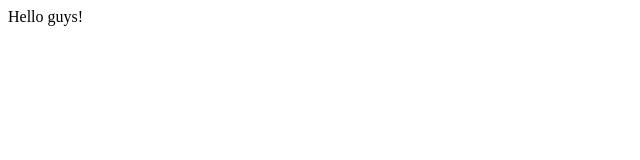
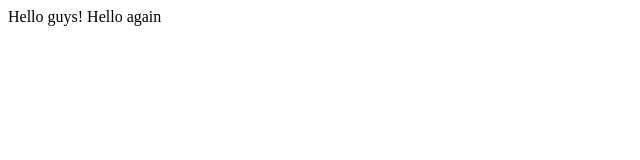
Before and after one commit to VanderleyMassinga/cs50, a plain HTML site: page index.html in a window 1280 px wide. Shown: the whole page, without its empty margins (0-640 px from the left). Drawn offline with Linux system fonts and the light colour scheme.

Commit message:
Add the second hello

```diff
--- a/index.html
+++ b/index.html
@@ -4,6 +4,6 @@
         <title>My Webpsge! Hi</title>
     </head>
     <body>
-        Hello guys!
+        Hello guys! Hello again
     </body>
 </html>
```
